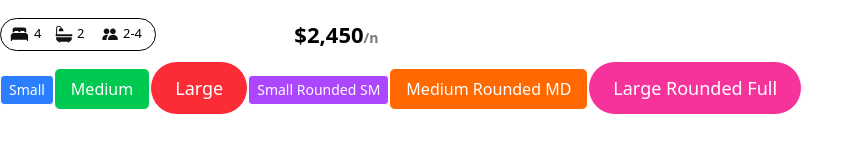
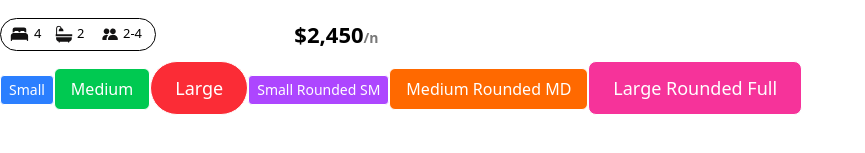
Before and after one commit to Caprice-Instinct/alx-project-0x00-setup, a Next.js app in the folder alx-project-0x00/: page /landing in a window 1280 px wide. Shown: the part 389-542 px from the top of the page, without its empty margins (0-865 px from the left). Built offline with nearby package versions, Linux system fonts and the light colour scheme.

Commit message:
one more button

```diff
--- a/alx-project-0x00/pages/landing.tsx
+++ b/alx-project-0x00/pages/landing.tsx
@@ -28,7 +28,7 @@ const Landing: React.FC = () => {
       />
       <Button
         title="Large Rounded Full"
-        styles="border px-6 py-3 text-lg bg-pink-500 text-white rounded-full"
+        styles="border px-6 py-3 text-lg bg-pink-500 text-white rounded-lg"
       />
     </div>
   );
```
